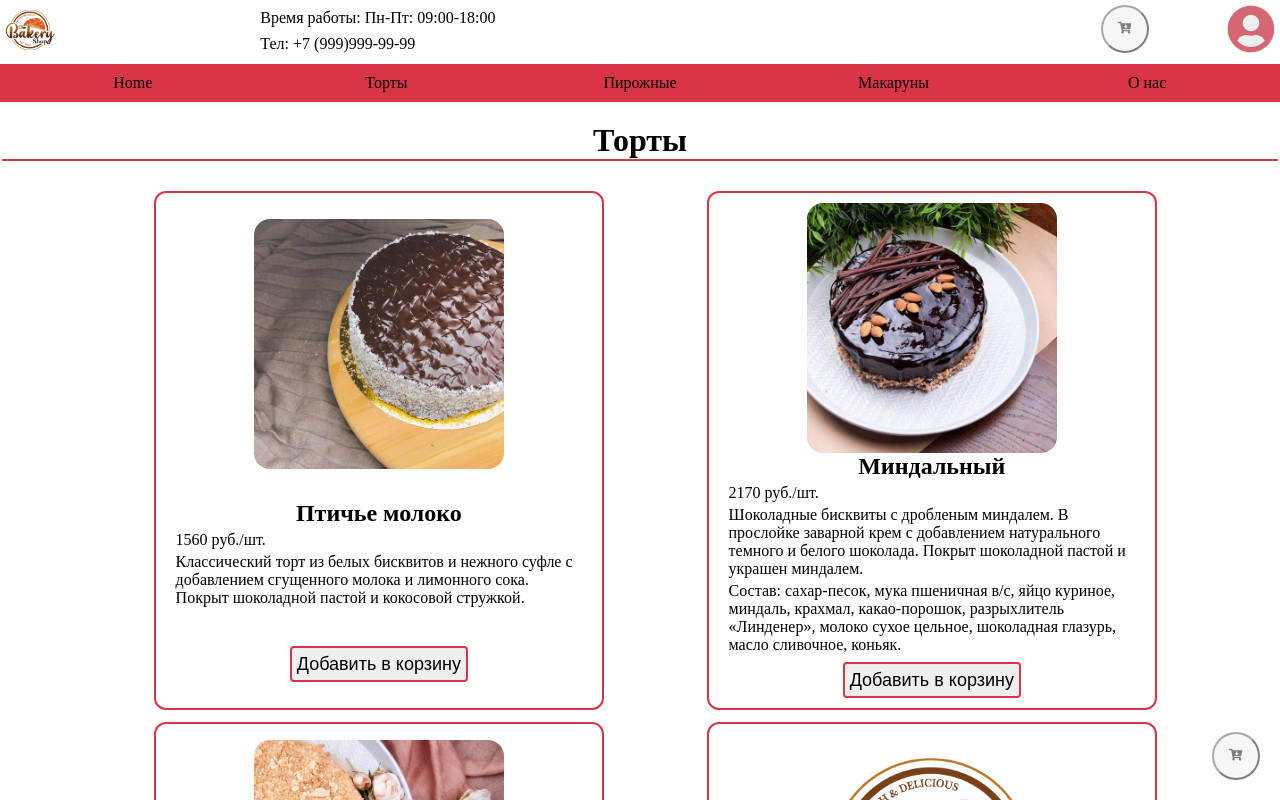
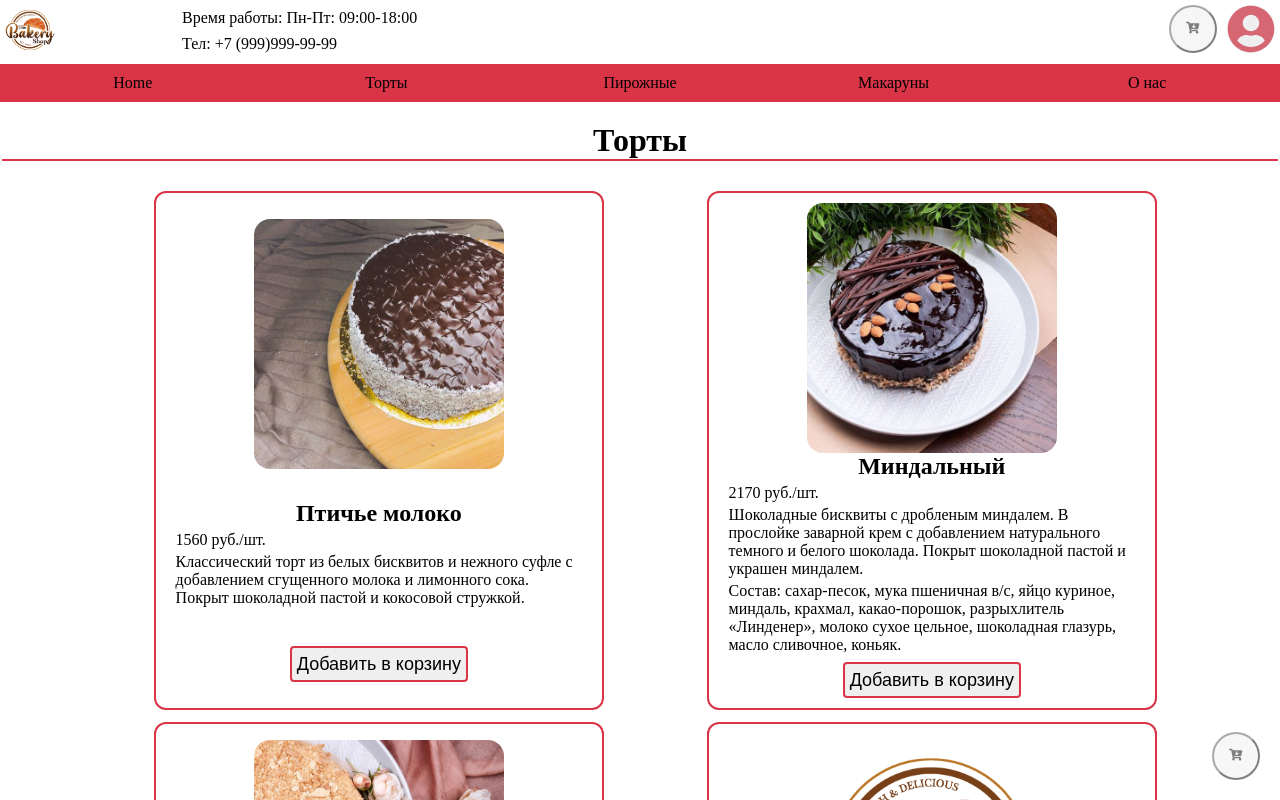
Before and after one commit to Mihmall/pieceOfCake, a Next.js app: page /Cake in a window 1280 px wide. Shown: the top 800 px of the page. Built offline with nearby package versions, Linux system fonts and the light colour scheme; data requests are answered from the project's data file.

Commit message:
добавил main поправил стили

```diff
--- a/next.config.js
+++ b/next.config.js
@@ -1,4 +1,6 @@
 /** @type {import('next').NextConfig} */
 const nextConfig = {}
 
-module.exports = nextConfig
+module.exports = {
+    distDir: 'build',
+  }
--- a/package.json
+++ b/package.json
@@ -2,6 +2,7 @@
   "name": "cake",
   "version": "0.5.0",
   "private": true,
+  "main": "_app.jsx",
   "homepage": "https://mihmall.github.io/pieceOfCake",
   "scripts": {
     "predeploy":"npm run build",
--- a/src/components/Navigation/Navigation.jsx
+++ b/src/components/Navigation/Navigation.jsx
@@ -18,15 +18,15 @@ const Navigation = ({onClickCartBtn}) => {
           <p>Время работы: Пн-Пт: 09:00-18:00</p>
           <p>Тел: +7 (999)999-99-99</p>
         </div>
-        <div>
+        <div className="twoBtn">
           <button className="btnCart" onClick={onClickCartBtn}>
             <FaCartArrowDown />
           </button>
-        </div>
+
         <div className="authentication">
           {/* дропдаун с выбором регистрация или вход/выход */}
-
           <DropDown />
+        </div>
         </div>
       </div>
       <div className="navContainer">
--- a/src/style/global.css
+++ b/src/style/global.css
@@ -33,16 +33,16 @@ h1 {
 h2 {
   text-align: center;
 }
+/* шапка */
 .logoIcon {
   width: 50px;
   height: 50px;
 }
 .infoContainer {
-  width: 60%;
+  width: 80%;
   line-height: 1.6rem;
   margin-left: 10%;
 }
-
 .headerTop {
   width: 100%;
   min-height: 56px;
@@ -51,7 +51,10 @@ h2 {
   justify-content: space-between;
   padding: 5px;
 }
-
+.twoBtn{
+  display: flex;
+  column-gap: 10px;
+}
 
 .authentication {
   position: relative;
@@ -255,9 +258,7 @@ h2 {
   font-weight: 800;
   text-indent: 40px;
 }
-
 .card {
-
   display: flex;
   flex-direction: column;
   justify-content: space-around;
@@ -276,7 +277,6 @@ h2 {
   transform: translateY(-4px);
 
 }
-
 .cardInfo {
   display: flex;
   flex-direction: column;
```
